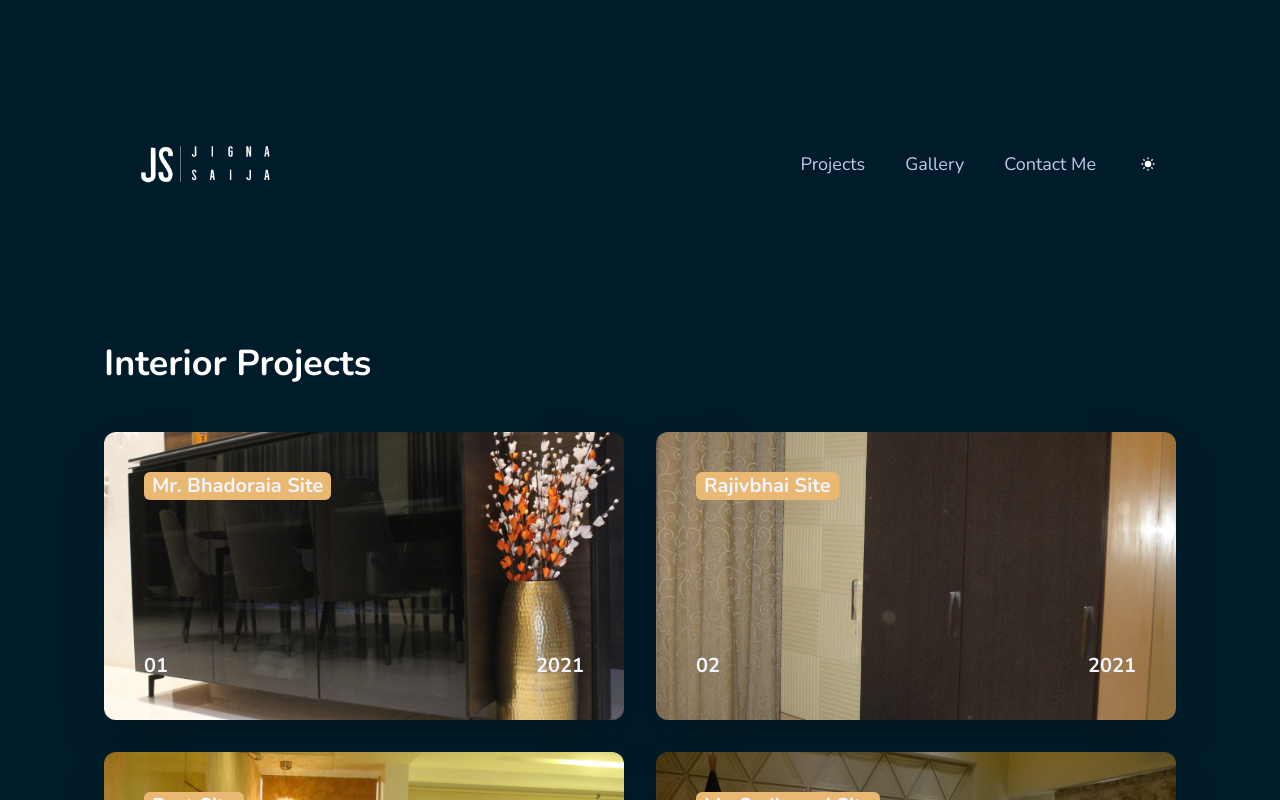
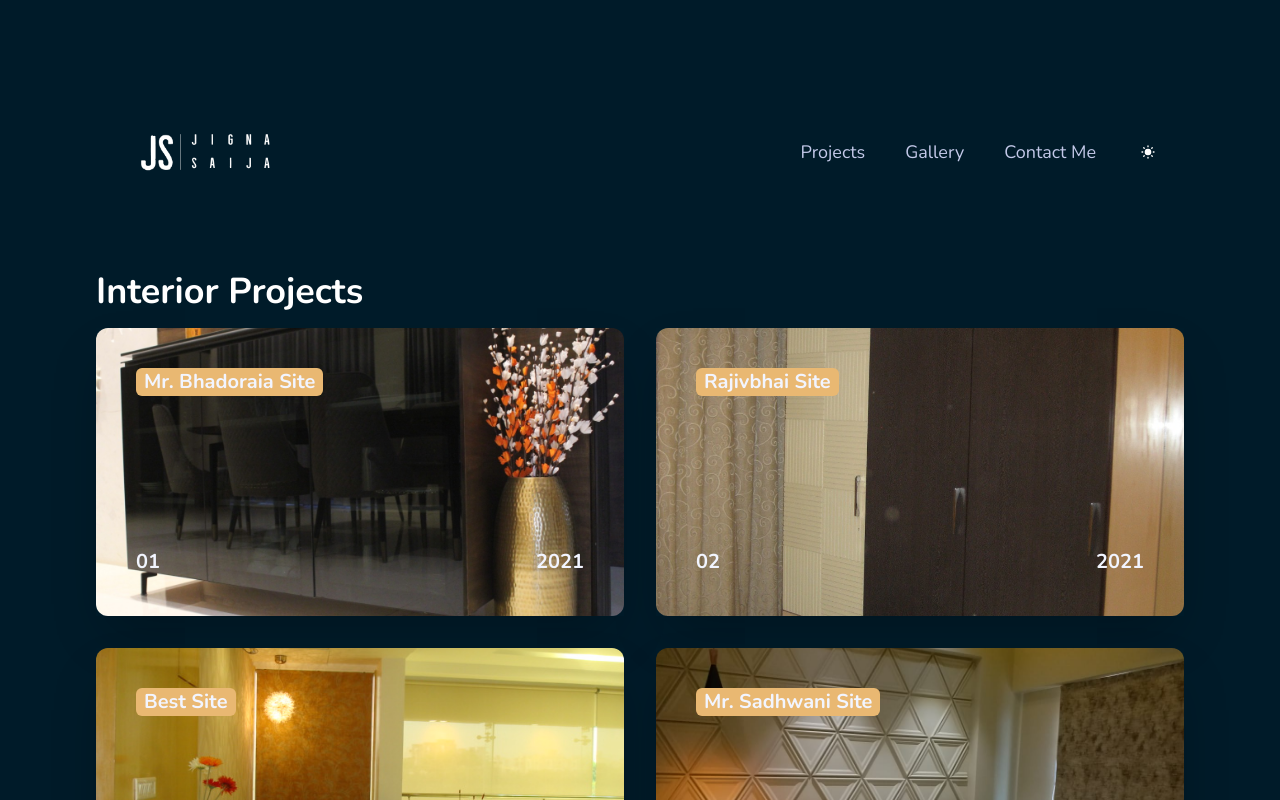
Before and after one commit to Jaival/jigna-saija, a Next.js app: page /projects in a window 1280 px wide. Shown: the top 800 px of the page. Built offline with nearby package versions, Linux system fonts and the light colour scheme.

Commit message:
Updated Padding and Light Theme Background

```diff
--- a/components/gallery.tsx
+++ b/components/gallery.tsx
@@ -7,8 +7,8 @@ export default function GalleryComponent() {
     <section className="">
       {/* Interior Projects*/}
       <div className="max-w-6xl mx-auto ">
-        <h1 className="text-xl md:text-4xl font-bold py-10 text-left">
-           Interior Gallery
+        <h1 className="text-xl md:text-4xl font-bold py-2 text-left">
+          Interior Gallery
         </h1>
       </div>
       {/* Grid starts here */}
@@ -27,7 +27,7 @@ export default function GalleryComponent() {
       {/* Architecture Projects*/}
       <div className="max-w-6xl mx-auto">
         <h1 className="text-xl md:text-4xl font-bold py-10 text-left">
-           Architecture Gallery
+          Architecture Gallery
         </h1>
       </div>
       {/* Grid starts here */}
--- a/components/gallery/ImageGallery.tsx
+++ b/components/gallery/ImageGallery.tsx
@@ -1,7 +1,7 @@
 import Image from 'next/image';
-import {useState} from 'react';
+import { useState } from 'react';
 
-export default function ImageGallery({id, title, imageUrls}: { id: number, title: string, imageUrls: any, }) {
+export default function ImageGallery({ id, title, imageUrls }: { id: number, title: string, imageUrls: any, }) {
   const imagePerRow = 6;
   const [next, setNext] = useState(imagePerRow);
   const [currentIdx, setCurrentIdx] = useState(0);
@@ -33,15 +33,19 @@ export default function ImageGallery({id, title, imageUrls}: { id: number, title
           <div className="flex justify-center items-center">
             {showCurrent ?
               <button className="bg-star-command-blue p-2 md:p-4 rounded-full" onClick={() => toggleCurrent()}>
-                <svg xmlns="http://www.w3.org/2000/svg" fill="none" viewBox="0 0 24 24" strokeWidth="1.5"
-                  stroke="currentColor" className="w-4 h-4 md:w-6 md:h-6">
-                  <path strokeLinecap="round" strokeLinejoin="round" d="M4.5 15.75l7.5-7.5 7.5 7.5"/>
+                <svg width="24" height="24" viewBox="0 0 24 24" fill="none" xmlns="http://www.w3.org/2000/svg">
+                  <path
+                    d="M12 18.0001H9.33004C6.02005 18.0001 4.66005 15.6501 6.32005 12.7801L7.66004 10.4701L9.00005 8.16007C10.66 5.29007 13.37 5.29007 15.03 8.16007L16.37 10.4701L17.71 12.7801C19.37 15.6501 18.01 18.0001 14.7 18.0001H12Z"
+                    stroke="currentColor" strokeWidth="1.5" strokeMiterlimit="10" strokeLinecap="round"
+                    strokeLinejoin="round" />
                 </svg>
               </button> :
               <button className="bg-star-command-blue p-2 md:p-4 rounded-full" onClick={() => setCurrent(id)}>
-                <svg xmlns="http://www.w3.org/2000/svg" fill="none" viewBox="0 0 24 24" strokeWidth="1.5"
-                  stroke="currentColor" className="w-4 h-4 md:w-6 md:h-6">
-                  <path strokeLinecap="round" strokeLinejoin="round" d="M19.5 8.25l-7.5 7.5-7.5-7.5"/>
+                <svg width="24" height="24" viewBox="0 0 24 24" fill="none" xmlns="http://www.w3.org/2000/svg">
+                  <path
+                    d="M12.0001 6H14.6701C17.9801 6 19.3401 8.35 17.6801 11.22L16.3401 13.53L15.0001 15.84C13.3401 18.71 10.6301 18.71 8.97005 15.84L7.63005 13.53L6.29005 11.22C4.66005 8.35 6.01005 6 9.33005 6H12.0001Z"
+                    stroke="currentColor" strokeWidth="1.5" strokeMiterlimit="10" strokeLinecap="round"
+                    strokeLinejoin="round" />
                 </svg>
               </button>}
           </div>
@@ -51,7 +55,7 @@ export default function ImageGallery({id, title, imageUrls}: { id: number, title
             {imageUrls.slice(0, next).map((imageUrl: string, idx: number) => (
               <div className="relative overflow-hidden rounded-xl" key={idx}>
                 <div className="h-72 object-cover">
-                  <BlurImage image={imageUrl} key={idx}/>
+                  <BlurImage image={imageUrl} key={idx} />
                 </div>
               </div>
             ))}
@@ -60,13 +64,11 @@ export default function ImageGallery({id, title, imageUrls}: { id: number, title
                 className="my-3 bg-star-command-blue text-white text-lg font-bold py-2 px-4 rounded"
                 onClick={handleMoreImage}
               >
-                   Load more
+                Load more
               </button>
             )}
           </div> : null}
       </div>
-
-
     </div>
   );
 }
@@ -75,7 +77,7 @@ function cn(...classes: string[]) {
   return classes.filter(Boolean).join(' ')
 }
 
-function BlurImage({image}: { image: string }) {
+function BlurImage({ image }: { image: string }) {
   const [isLoading, setLoading] = useState(true)
 
   return (
--- a/components/mainContainer.tsx
+++ b/components/mainContainer.tsx
@@ -1,10 +1,10 @@
 import Head from 'next/head';
-import {useRouter} from 'next/router';
+import { useRouter } from 'next/router';
 import Footer from './footer';
 import Navbar from './navBar';
 
 
-export default function MainContainer({children, ...customMeta}: any) {
+export default function MainContainer({ children, ...customMeta }: any) {
   const router = useRouter();
 
   const meta = {
@@ -21,7 +21,7 @@ export default function MainContainer({children, ...customMeta}: any) {
         <title>{meta.title}</title>
         <meta
           name="robots"
-          content="follow, index"/>
+          content="follow, index" />
         {/* <meta content={meta.description} name="description" /> */}
         <meta
           property="og:url"
@@ -33,10 +33,10 @@ export default function MainContainer({children, ...customMeta}: any) {
         />
         <meta
           property="og:type"
-          content={meta.type}/>
+          content={meta.type} />
         <meta
           property="og:site_name"
-          content="Jigna Saija"/>
+          content="Jigna Saija" />
         {/* <meta property="og:description" content={meta.description} /> */}
         {/* <meta property="og:title" content={meta.title} /> */}
         {/* <meta property="og:image" content={meta.image} /> */}
@@ -45,9 +45,9 @@ export default function MainContainer({children, ...customMeta}: any) {
                 )} */}
       </Head>
       <main className="px-10 md:px-20 pt-12 bg-white-dark dark:bg-blue-dark">
-        <Navbar/>
-        <div className='p-6'>{children}</div>
-        <Footer/>
+        <Navbar />
+        <div className='px-4 py-2'>{children}</div>
+        <Footer />
       </main>
     </div>
   );
--- a/components/navBar.tsx
+++ b/components/navBar.tsx
@@ -1,11 +1,11 @@
-import {useTheme} from 'next-themes';
+import { useTheme } from 'next-themes';
 import Image from 'next/image';
 import Link from 'next/link';
-import React, {useEffect, useState} from 'react';
+import React, { useEffect, useState } from 'react';
 
 export default function NavBar() {
   const [navbar, setNavbar] = useState(false);
-  const {theme, setTheme} = useTheme();
+  const { theme, setTheme } = useTheme();
   const [mounted, setMounted] = useState(false);
 
   useEffect(() => {
@@ -16,17 +16,17 @@ export default function NavBar() {
     <nav className="w-full">
       <div className="justify-between px-4 mx-auto lg:max-w-7xl md:items-center md:flex md:px-8">
 
-        <div className="flex items-center justify-between py-3 md:py-5 md:block">
+        <div className="flex items-center justify-between py-3 md:py-2 md:block">
           <Link href="/" className="flex items-center w-48">
             {
               theme == 'light' ?
                 <Image className={'w-64 flex-no-shrink fill-current'}
                   alt={'Jigna Saija'} width={320} height={320}
-                  src={'/logos/jigna_saija_dark.png'}/>
+                  src={'/logos/jigna_saija_dark.png'} />
                 :
                 <Image className={'w-64 flex-no-shrink fill-current'}
                   alt={'Jigna Saija'} width={320} height={320}
-                  src={'/logos/jigna_saija_light.png'}/>
+                  src={'/logos/jigna_saija_light.png'} />
             }
           </Link>
           <div className="absolute right-10 md:hidden lg:hidden xl:hidden">
@@ -62,23 +62,23 @@ export default function NavBar() {
 
         <div>
           <div
-            className={`flex-1 justify-self-center pb-3 mt-8 md:block md:pb-0 md:mt-0 ${navbar ? 'block' : 'hidden'
-            }`}
+            className={`flex-1 justify-self-center pb-3 mt-8 md:block md:pb-0 md:mt-0
+            ${navbar ? 'block' : 'hidden'}`}
           >
             <ul className="items-center justify-center space-y-8 md:flex md:space-x-6 md:space-y-0">
               <li>
                 <Link href="/projects" className="navbar-li">
-                   Projects
+                  Projects
                 </Link>
               </li>
               <li>
                 <Link href="/gallery" className="navbar-li">
-                   Gallery
+                  Gallery
                 </Link>
               </li>
               <li>
                 <Link href="/contactMe" className="navbar-li">
-                   Contact Me
+                  Contact Me
                 </Link>
               </li>
               <button
--- a/components/projects.tsx
+++ b/components/projects.tsx
@@ -6,8 +6,8 @@ export default function ProjectsComponent() {
   return (
     <section className="">
       {/* Interior Projects*/}
-      <div className="max-w-6xl mx-auto ">
-        < h1 className="text-xl md:text-4xl font-bold py-10 text-left">
+      <div className="max-w-6xl mx-auto">
+        < h1 className="text-xl md:text-4xl font-bold py-2 text-left">
           Interior Projects
         </ h1>
       </div>
--- a/tailwind.config.js
+++ b/tailwind.config.js
@@ -1,10 +1,10 @@
 /** @type {import('tailwindcss').Config} */
 module.exports = {
   content: [
-    "./pages/**/*.{js,ts,jsx,tsx}",
-    "./components/**/*.{js,ts,jsx,tsx}",
+    './pages/**/*.{js,ts,jsx,tsx}',
+    './components/**/*.{js,ts,jsx,tsx}',
   ],
-  darkMode: "class",
+  darkMode: 'class',
   theme: {
     screens: {
       'sm': '640px',
@@ -15,30 +15,31 @@ module.exports = {
     },
     extend: {
       colors: {
-        "blue-dark": "#001B29",
-        "light-periwinkle": "#C3C9E9",
-        "black": "#00171F",
-        "earth-yellow": "#E9B872",
-        "cg-blue": "#407899",
-        "amaranth-purple": "#A40E4C",
-        "dogwood-rose": "#BC1058",
-        "aquamarine": "#264653",
-        "sandy-brown": "#F4A261",
-        "eton-blue": "#82C09A",
-        "dark-sea-green": "#92C8A7",
-        "star-command-blue": "#0E79B2",
-        "magic-mint": "#B2FFD6",
-        "gray-dark": "#8e9aaf",
-        "gray-light": "#cbc0d3",
-        "gray": "#adb5bd",
-        "white-dark": "#E7F0FF", // Alice blue
-        "text-holder": "#C2D8FF", //Periwinkle Crayola
-        "white": "#F2F5FF",
+        'blue-dark': '#001B29',
+        'light-periwinkle': '#C3C9E9',
+        'black': '#00171F',
+        'earth-yellow': '#E9B872',
+        'cg-blue': '#407899',
+        'amaranth-purple': '#A40E4C',
+        'dogwood-rose': '#BC1058',
+        'aquamarine': '#264653',
+        'sandy-brown': '#F4A261',
+        'eton-blue': '#82C09A',
+        'dark-sea-green': '#92C8A7',
+        'star-command-blue': '#0E79B2',
+        'magic-mint': '#B2FFD6',
+        'gray-dark': '#8e9aaf',
+        'gray-light': '#cbc0d3',
+        'gray': '#adb5bd',
+        // 'white-dark': '#E7F0FF', // Alice blue
+        'white-dark': '#D3E1E2', // Alice blue
+        'text-holder': '#C2D8FF', //Periwinkle Crayola
+        'white': '#F2F5FF',
       },
       transitionDuration: {
-        0: "0ms",
-        2000: "2000ms",
-        4000: "4000ms",
+        0: '0ms',
+        2000: '2000ms',
+        4000: '4000ms',
       },
     },
   },
```
